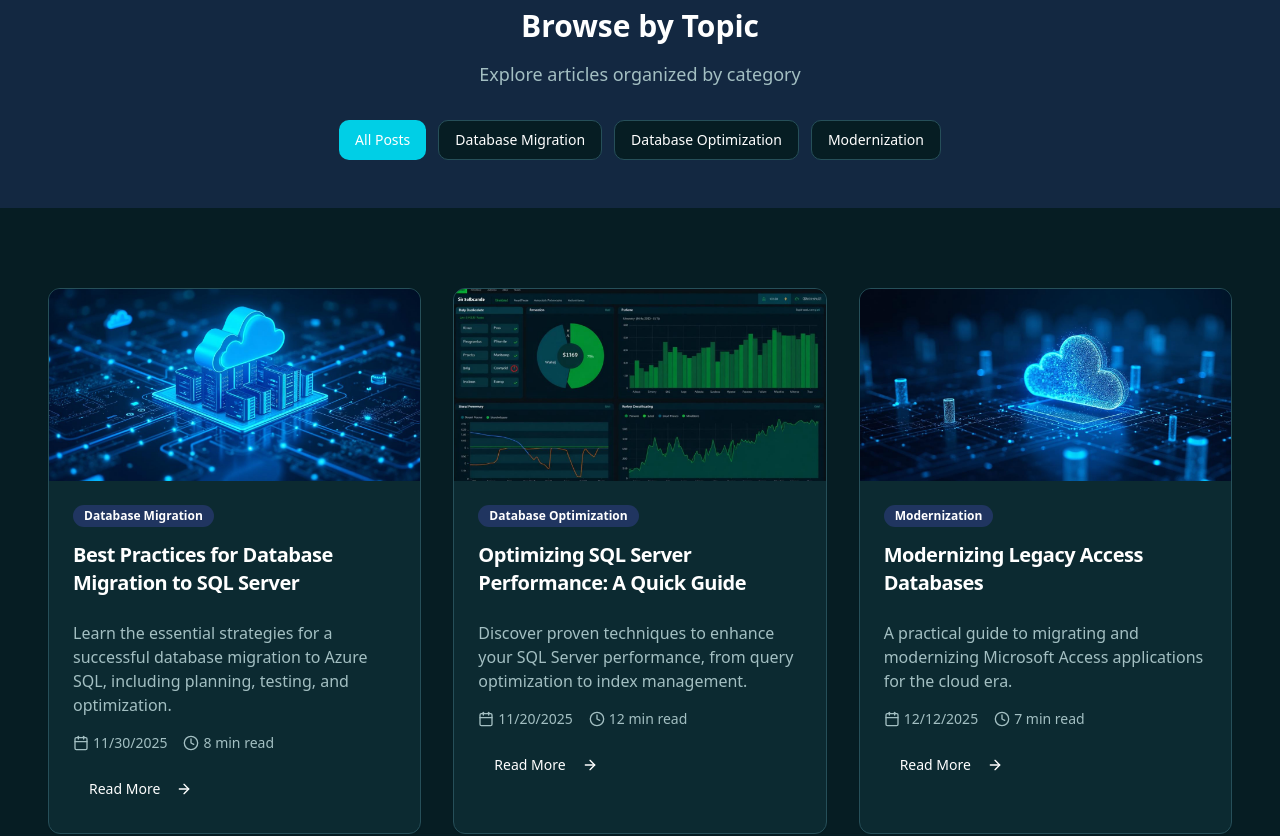
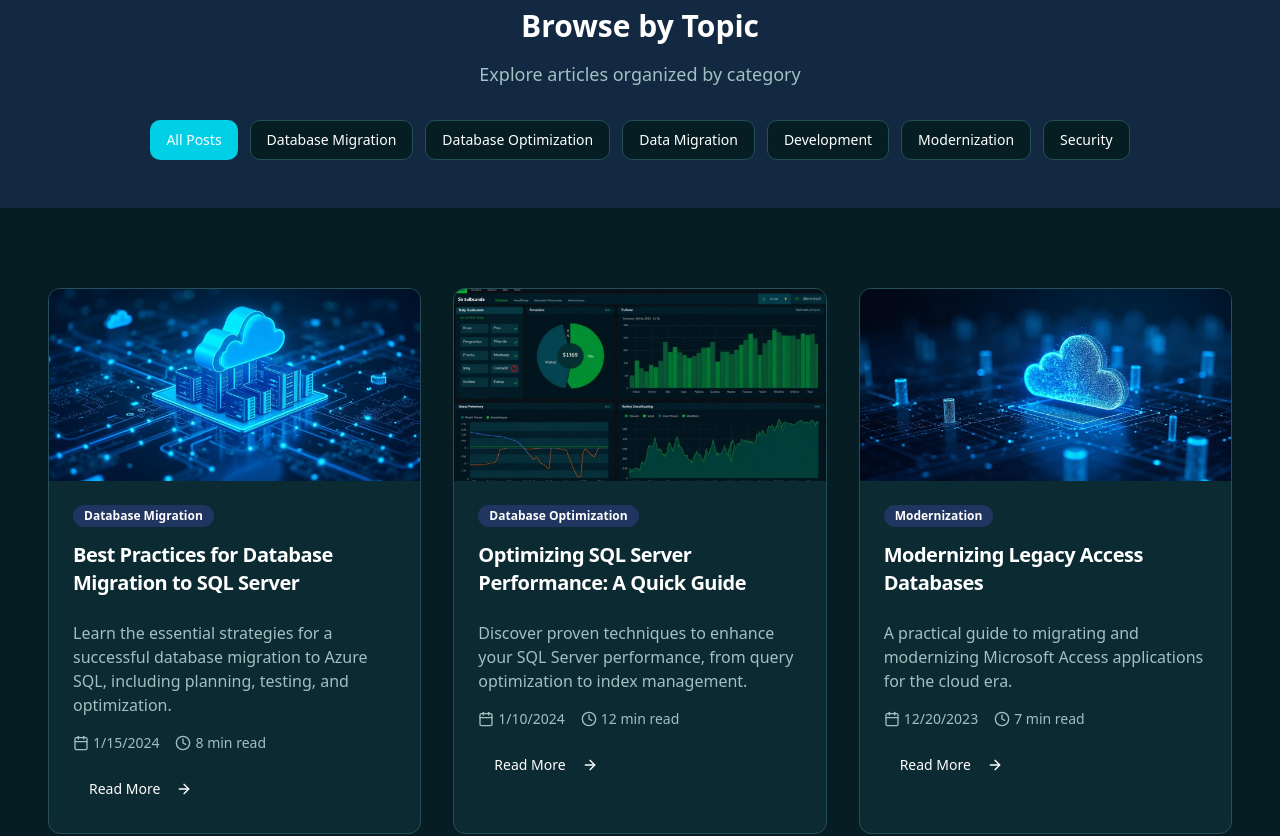
Before and after one commit to NexServConsulting/nexservconsulting, a React (Vite) app: page /blog in a window 1280 px wide. Shown: the part 380-1216 px from the top of the page. Built offline with nearby package versions, Linux system fonts and the light colour scheme; the HTML template or start-up script is replaced by a standard one.

Commit message:
Reverted to commit 2310e7e45c21c302090df47035bc646d59d6ae5c

```diff
--- a/src/data/blogPosts.ts
+++ b/src/data/blogPosts.ts
@@ -21,7 +21,7 @@ export const blogPosts: BlogPost[] = [
     title: "Best Practices for Database Migration to SQL Server",
     excerpt: "Learn the essential strategies for a successful database migration to Azure SQL, including planning, testing, and optimization.",
     category: "Database Migration",
-    date: "2025-11-30",
+    date: "2024-01-15",
     readTime: "8 min read",
     image: blogAzureMigration,
     slug: "database-migration-azure-sql",
@@ -30,7 +30,7 @@ export const blogPosts: BlogPost[] = [
     title: "Optimizing SQL Server Performance: A Quick Guide",
     excerpt: "Discover proven techniques to enhance your SQL Server performance, from query optimization to index management.",
     category: "Database Optimization",
-    date: "2025-11-20",
+    date: "2024-01-10",
     readTime: "12 min read",
     image: blogSqlOptimization,
     slug: "sql-server-performance-optimization",
@@ -39,7 +39,7 @@ export const blogPosts: BlogPost[] = [
     title: "Modernizing Legacy Access Databases",
     excerpt: "A practical guide to migrating and modernizing Microsoft Access applications for the cloud era.",
     category: "Modernization",
-    date: "2025-12-12",
+    date: "2023-12-20",
     readTime: "7 min read",
     image: blogAccessModernization,
     slug: "modernizing-legacy-access-databases",
@@ -50,5 +50,8 @@ export const categories = [
   "All Posts",
   "Database Migration",
   "Database Optimization",
+  "Data Migration",
+  "Development",
   "Modernization",
+  "Security",
 ];
```
